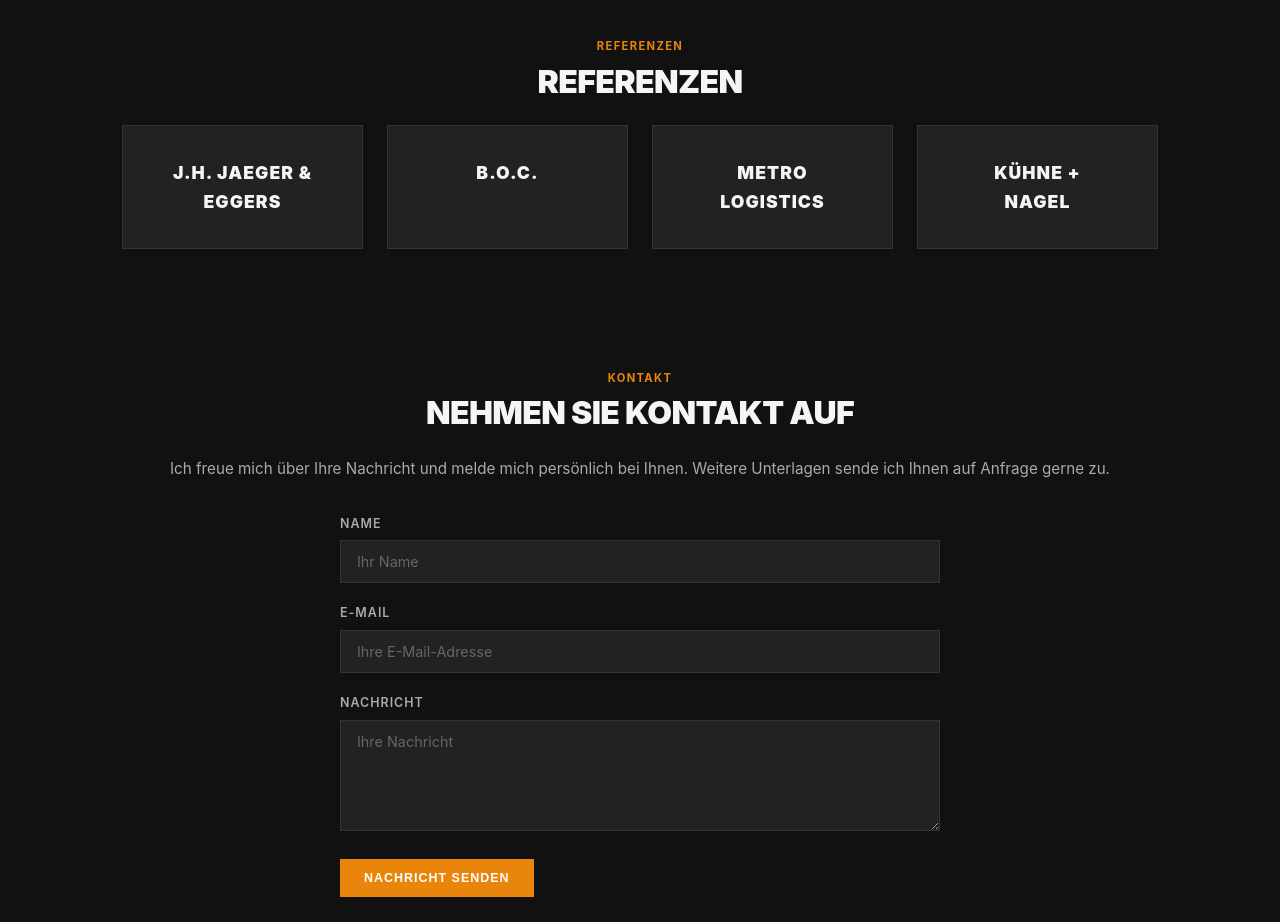
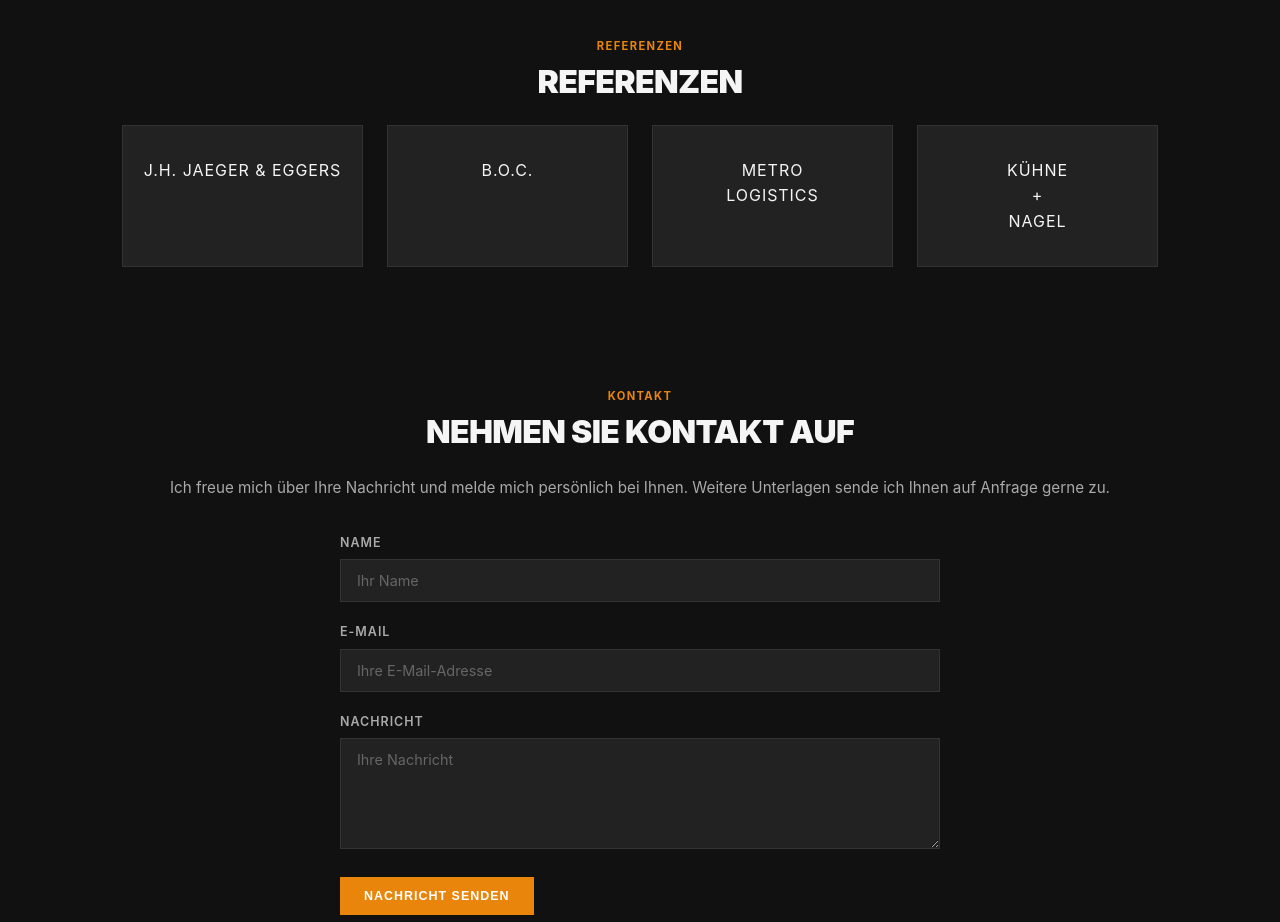
Before and after one commit to marc-schriever/marc-schriever.github.io, a plain HTML site: page index.html in a window 1280 px wide. Shown: the part 3140-4062 px from the top of the page. Drawn offline with Linux system fonts and the light colour scheme.

Commit message:
Add files via upload

```diff
--- a/content.js
+++ b/content.js
@@ -132,10 +132,10 @@
     eyebrow:  'REFERENZEN',
     headline: 'REFERENZEN',
     logos: [
-      { name: 'J.H. JAEGER &', sub: 'EGGERS'   },
-      { name: 'B.O.C.'                          },
-      { name: 'METRO',          sub: 'LOGISTICS'},
-      { name: 'KÜHNE +',        sub: 'NAGEL'   },
+      { html: 'J.H. JAEGER & EGGERS'              },
+      { html: 'B.O.C.'                             },
+      { html: 'METRO<br>LOGISTICS'                 },
+      { html: 'KÜHNE<br>+<br>NAGEL'               },
     ],
   },
 
--- a/main.js
+++ b/main.js
@@ -35,8 +35,7 @@
     </div>
   </div>`;
 
-const refTemplate = l =>
-  `<div class="ref-logo">${l.name}${l.sub ? `<span>${l.sub}</span>` : ''}</div>`;
+const refTemplate = l => `<div class="ref-logo">${l.html}</div>`;
 
 // ── RENDER FUNCTIONS ──────────────────────────────────────────
 
--- a/style.css
+++ b/style.css
@@ -233,11 +233,11 @@
 .ref-logo {
   background: var(--bg-3); border: 1px solid var(--border);
   padding: 32px 16px; text-align: center;
-  font-size: 1.1rem; font-weight: 900; letter-spacing: .06em;
+  font-size: 1rem; font-weight: 400; letter-spacing: .06em;
   color: var(--text-1); transition: border-color 0.15s, color 0.15s;
+  line-height: 1.6;
 }
 
-.ref-logo span { display: block; font-size: 1.1rem; font-weight: 900; letter-spacing: .06em; color: var(--text-1); }
 .ref-logo:hover { border-color: var(--orange); color: var(--orange); }
 
 /* ── FOOTER ──────────────────────────────────────────────── */
```
